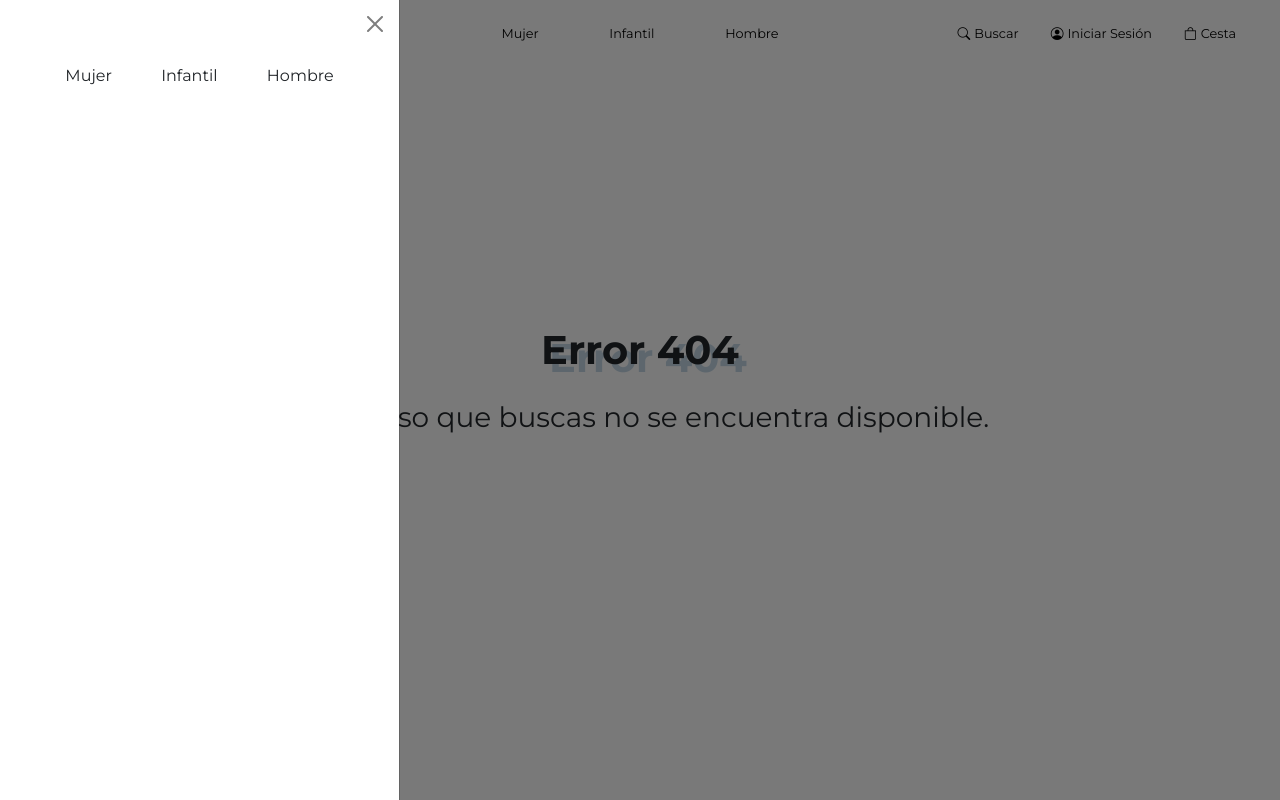
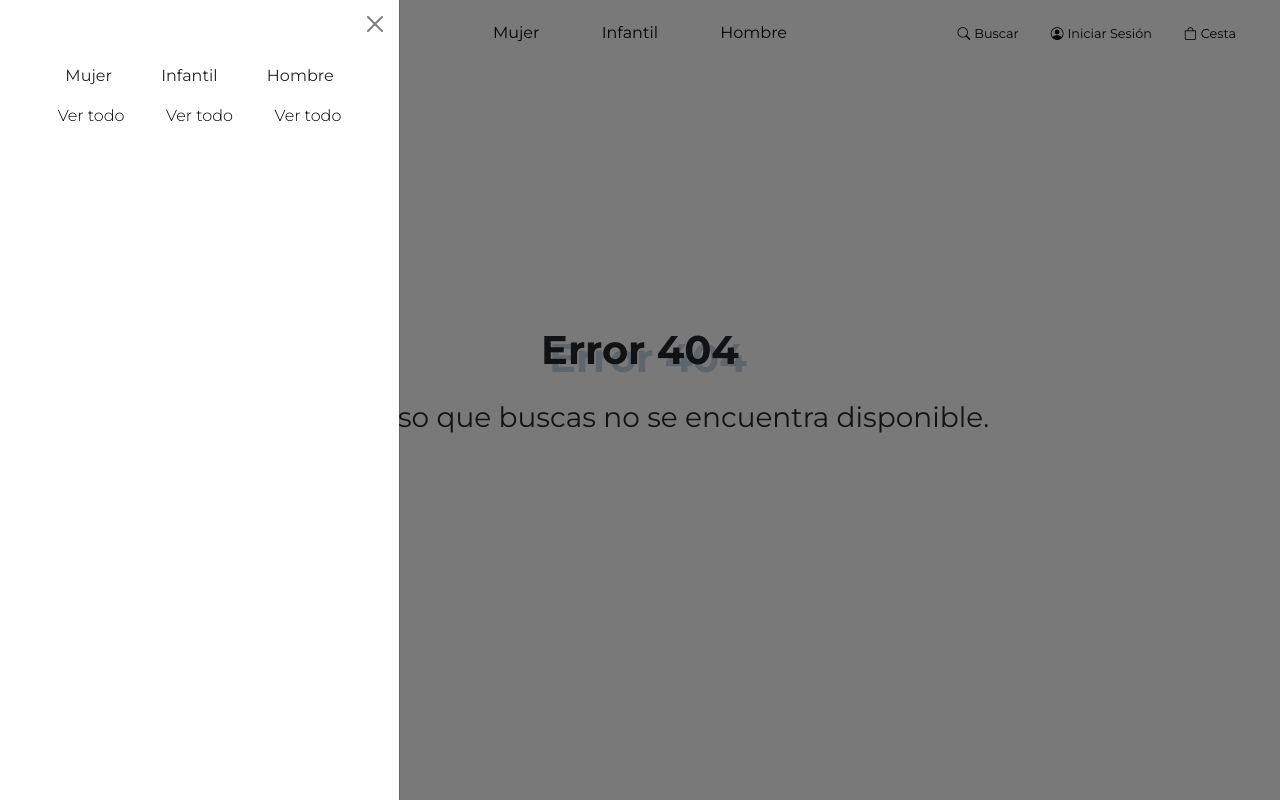
Before and after one commit to MrCat1988/e-commerce, a PHP site: page /e-commerce/modules in a window 1280 px wide, after a click that opens the changed part. Run offline with PHP 8.4, Linux system fonts and the light colour scheme; data comes from the database, SQL or seed files in the repository.

Commit message:
Fix Some issues

```diff
--- a/front-end/views/css/styles.css
+++ b/front-end/views/css/styles.css
@@ -111,7 +111,7 @@ header .category{
 header .category ul li a{
     color: var(--black);
     text-decoration: none;
-    font-size: 0.8rem;
+    font-size: 1rem;
     font-weight: 400;
 
 }
--- a/front-end/views/js/products-load.js
+++ b/front-end/views/js/products-load.js
@@ -13,7 +13,7 @@
 // };
 
 
-
+// INFINITY SCROLLING
 let observer = new IntersectionObserver((entries, observer) => {
     entries.forEach(entry => {
         if (entry.isIntersecting){
@@ -108,11 +108,11 @@ function loadProducts(productsRequest){
 
                                         <div class="price-info d-flex justify-content-between">
                                                 <p class="description">${product.title}</p>
-                                                <small class="price">${product.is_discount == 1 ? product.discount_price : product.price} USD</small>
+                                                <small class="price">${product.is_discount == 1 ? parseFloat(product.discount_price).toFixed(2) : parseFloat(product.price).toFixed(2)} USD</small>
                                             </div>
                                             <div class="discount-info d-flex justify-content-end">
                                                 <p class="discount px-2 my-0 ${product.is_discount == 1 ? 'bg-black text-white' : 'transparent'}"> ${product.discount}%</p>
-                                                <p class="normal-price text-decoration-line-through my-0 ${product.is_discount == 1 ? 'bg-black text-white' : 'transparent'}"> ${product.is_discount == 1 ? product.price : ''} USD</p>
+                                                <p class="normal-price text-decoration-line-through my-0 ${product.is_discount == 1 ? 'bg-black text-white' : 'transparent'}"> ${product.is_discount == 1 ? parseFloat(product.price).toFixed(2) : ''} USD</p>
                                             </div>
                                         </div>
 
--- a/front-end/views/modules/header.php
+++ b/front-end/views/modules/header.php
@@ -22,15 +22,27 @@
                 <button type="button" class="btn-close justify-content-end" data-bs-dismiss="offcanvas" aria-label="Close"></button>
             </div>
             <div class="offcanvas-body">
-                <ul id='categoryValue' class="d-flex justify-content-evenly">
                     <?php
-                        foreach ($categories as $key => $value) {
+                        echo "<ul id='categoryValue' class='d-flex justify-content-evenly'>";
+                            foreach ($categories as $key => $value) {
 
-                            echo "<li><a route='{$value["route"]}' categoryId='{$value["idcategory"]}'>{$value["category"]}</a></li>";
-                            // echo "<p id='categoryValue' categoryId='{$value["idcategory"]}'>{$value["category"]}</p>";
-                        }
+                                echo "<li><a route='{$value["route"]}' categoryId='{$value["idcategory"]}'>{$value["category"]}</a></li>";
+                                // echo "<li><a href='{$value["route"]}'>Ver todo</a></li>";
+
+                                // echo "<p id='categoryValue' categoryId='{$value["idcategory"]}'>{$value["category"]}</p>";
+                            }
+                        echo "</ul>";
+
+                        echo "<ul id='categoryValue' class='d-flex justify-content-evenly'>";
+                            foreach ($categories as $key => $value) {
+
+                                // echo "<li><a route='{$value["route"]}' categoryId='{$value["idcategory"]}'>{$value["category"]}</a></li>";
+                                echo "<li><a class='fs-6 fw-light text-decoration-none text-black' href='{$value["route"]}'>Ver todo</a></li>";
+
+                                // echo "<p id='categoryValue' categoryId='{$value["idcategory"]}'>{$value["category"]}</p>";
+                            }
+                        echo "</ul>";
                     ?>
-                </ul>
                 <ul id="subCategoryList">
                     <!-- <li>Camisetas</li>
                     <li>Leggings</li>
--- a/front-end/views/modules/products.php
+++ b/front-end/views/modules/products.php
@@ -12,6 +12,8 @@
         $item = 'subcategory_idsubcategory';
         $value = $subCategories[0]["idsubcategory"];
     }
+
+    var_dump($routes[0]);
 ?>
 
 
```
